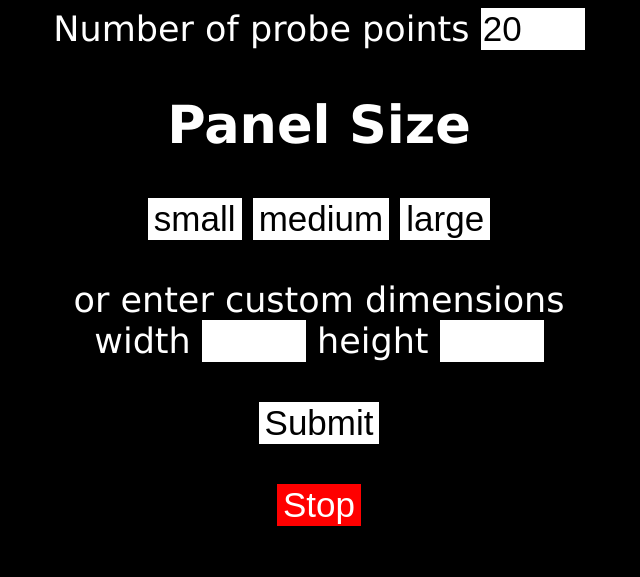
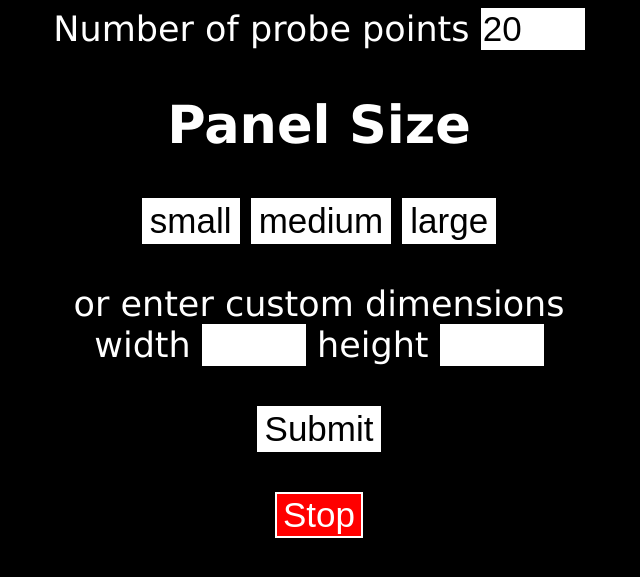
Before and after one commit to tgavin1997/capstone_TTM_technologies, a Flask app: page / in a window 1280 px wide. Shown: the top 577 px of the page, without its empty margins (321-961 px from the left). Run offline with Flask 2, Linux system fonts and the light colour scheme.

Commit message:
changed css value for the buttons
buttons would slightly change in size when they were selected.
Now they stay the same size.

```diff
--- a/templates/index.html
+++ b/templates/index.html
@@ -17,7 +17,7 @@
       }
       .button , .Stop {
         font-size: 35px;
-        border: none;
+        border: 2px solid white;
         background-color: white;
         color: black;
       }
```
